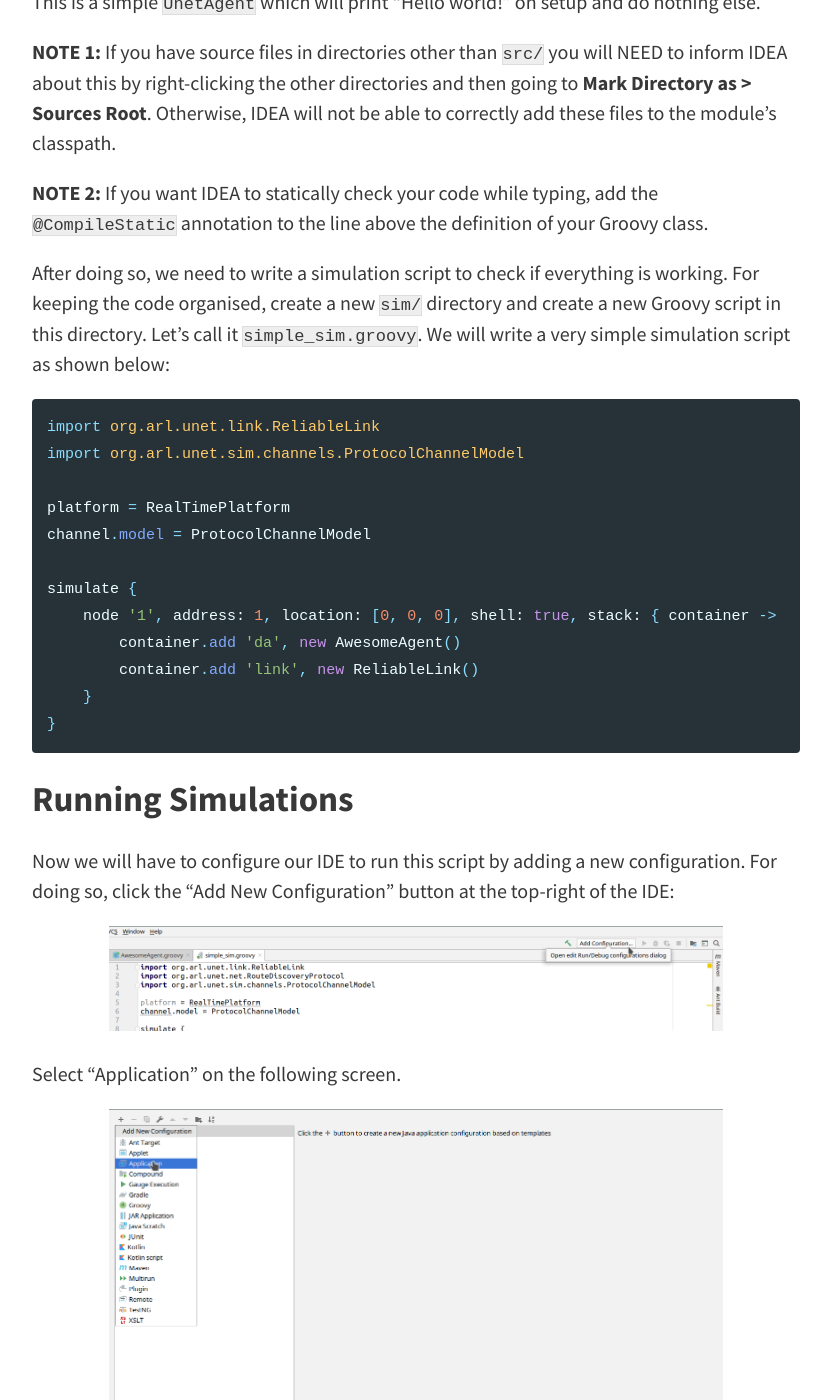
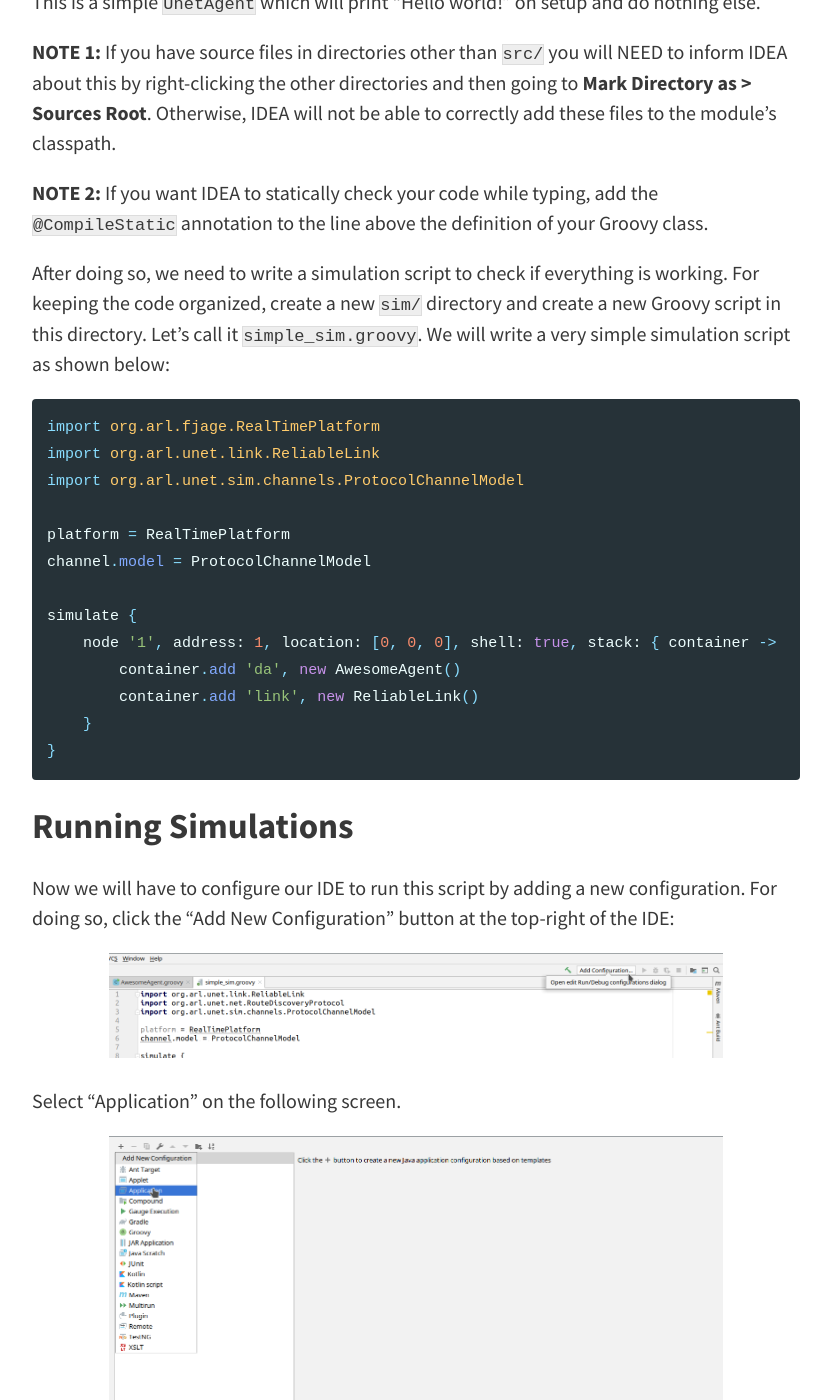
Before and after one commit to org-arl/unet-blog, a Jekyll site: the page built from _posts/2019-04-26-using-idea-with-unetstack.md, in a window 1280 px wide and 1400 px high, scrolled down 7482 px. Shown: the whole window, without its empty margins (224-1055 px from the left). Built offline with Jekyll 4.4.1, drawn with Linux system fonts in a browser that asks for light colours; comment, search, counter and statistics services are not loaded; some of the changed text lies outside the part shown.

Commit message:
fixed missing import in the intellij idea post

````diff
--- a/_posts/2019-04-26-using-idea-with-unetstack.md
+++ b/_posts/2019-04-26-using-idea-with-unetstack.md
@@ -43,7 +43,7 @@ In the next screen you will have to choose the name of your project. Let's call
 Once you've completed all these steps, you will notice that IDEA has created a new directory with the name of your project with the following directories:
 
 ```
-src/
+src/..
 MyAwesomeAgent.iml
 ```
 
@@ -105,9 +105,10 @@ __NOTE 1:__ If you have source files in directories other than `src/` you will N
 
 __NOTE 2:__ If you want IDEA to statically check your code while typing, add the `@CompileStatic` annotation to the line above the definition of your Groovy class.
 
-After doing so, we need to write a simulation script to check if everything is working. For keeping the code organised, create a new `sim/` directory and create a new Groovy script in this directory. Let's call it `simple_sim.groovy`. We will write a very simple simulation script as shown below:
+After doing so, we need to write a simulation script to check if everything is working. For keeping the code organized, create a new `sim/` directory and create a new Groovy script in this directory. Let's call it `simple_sim.groovy`. We will write a very simple simulation script as shown below:
 
 ```groovy
+import org.arl.fjage.RealTimePlatform
 import org.arl.unet.link.ReliableLink
 import org.arl.unet.sim.channels.ProtocolChannelModel
 
@@ -126,14 +127,13 @@ simulate {
 
 Now we will have to configure our IDE to run this script by adding a new configuration. For doing so, click the "Add New Configuration" button at the top-right of the IDE:
 
-
 ![](assets/img/idea-setup/7.png)
 
 Select "Application" on the following screen.
 
 ![](assets/img/idea-setup/config.png)
 
-After choosing a suitable name for this configuration, set the "Main class" to `GroovyBoot`. The "Program arguments" will need to be set according to the path of your simulation script. As our simulation script is located in the `sim/` directory, we will need to fill in `cls://org.arl.unet.sim.initrc sim/simple_sim.groovy` over here.
+After choosing a suitable name for this configuration, set the "Main class" to `org.arl.fjage.shell.GroovyBoot`. The "Program arguments" will need to be set according to the path of your simulation script.  As our simulation script is located in the `sim/` directory, we will need to fill in `cls://org.arl.unet.sim.initrc sim/simple_sim.groovy` over here.
 
 Take note of the "Working directory" path as we will need this later.
 
````
Also changed, not shown: other parts of _posts/2019-04-26-using-idea-with-unetstack.md (+2 -2 lines).
